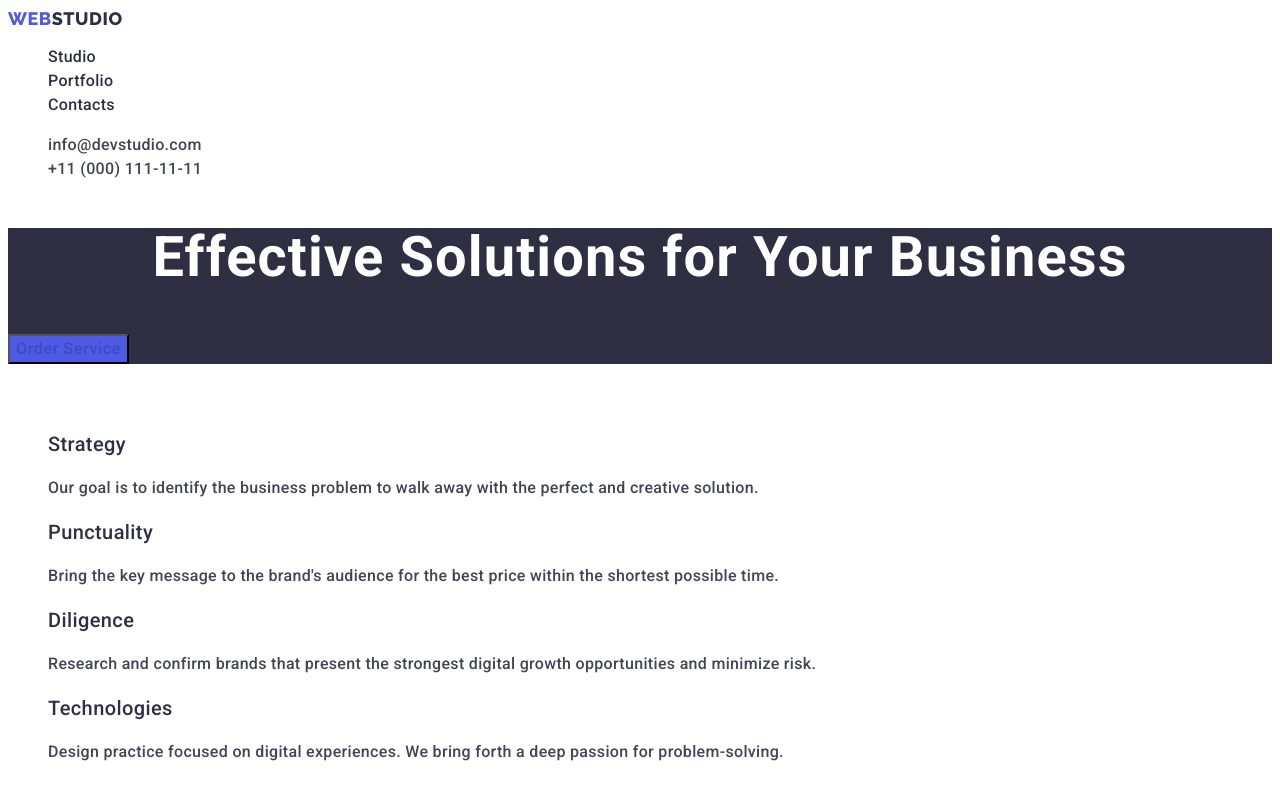
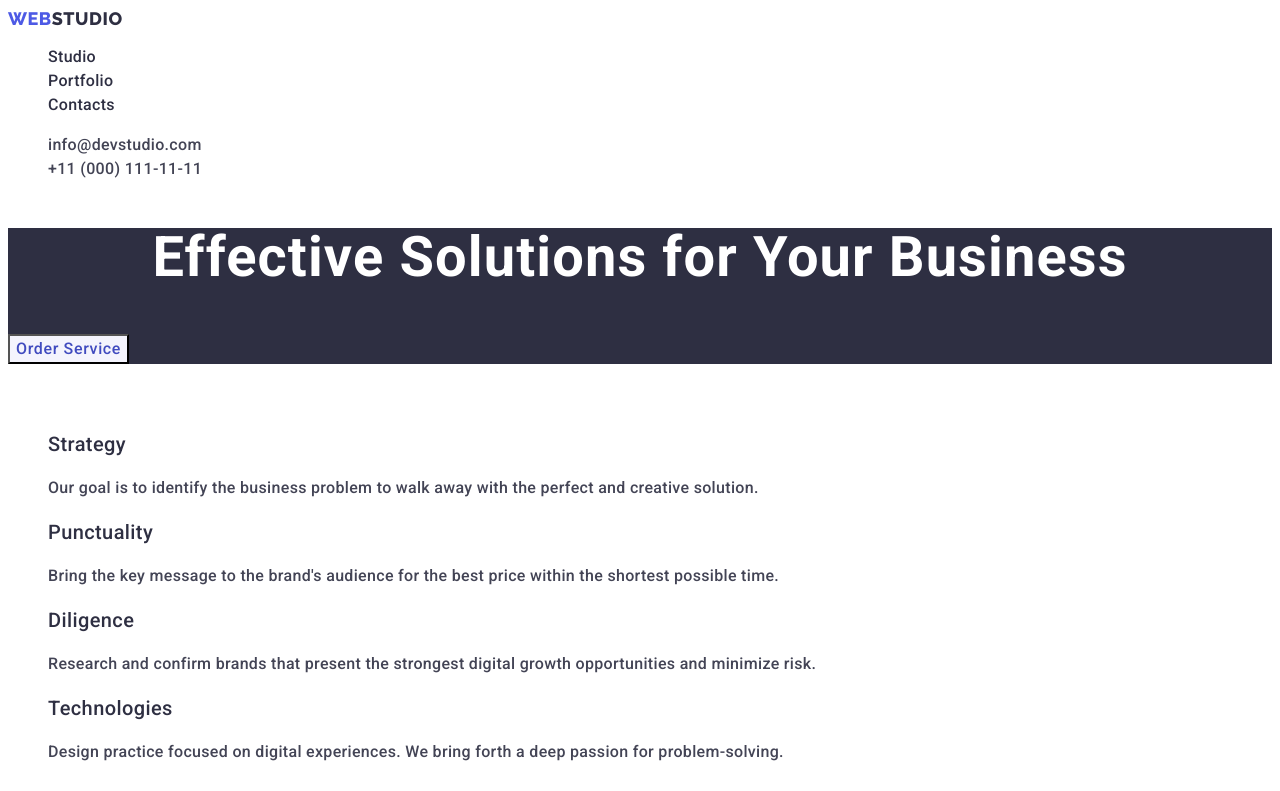
Before and after one commit to Flokki217/goit-markup-hw-02, a plain HTML site: page index.html in a window 1280 px wide. In both pictures the pointer is over the button "Order Service". Shown: the top 791 px of the page. Drawn offline with Linux system fonts and the light colour scheme.

Commit message:
the last

```diff
--- a/css/styles.css
+++ b/css/styles.css
@@ -96,6 +96,7 @@ body {
 .hero .pointer:hover,
 .hero .pointer:focus {
   color: #404bbf;
+  background-color: #f4f4fd;
 }
 /* Skills */
 
```
